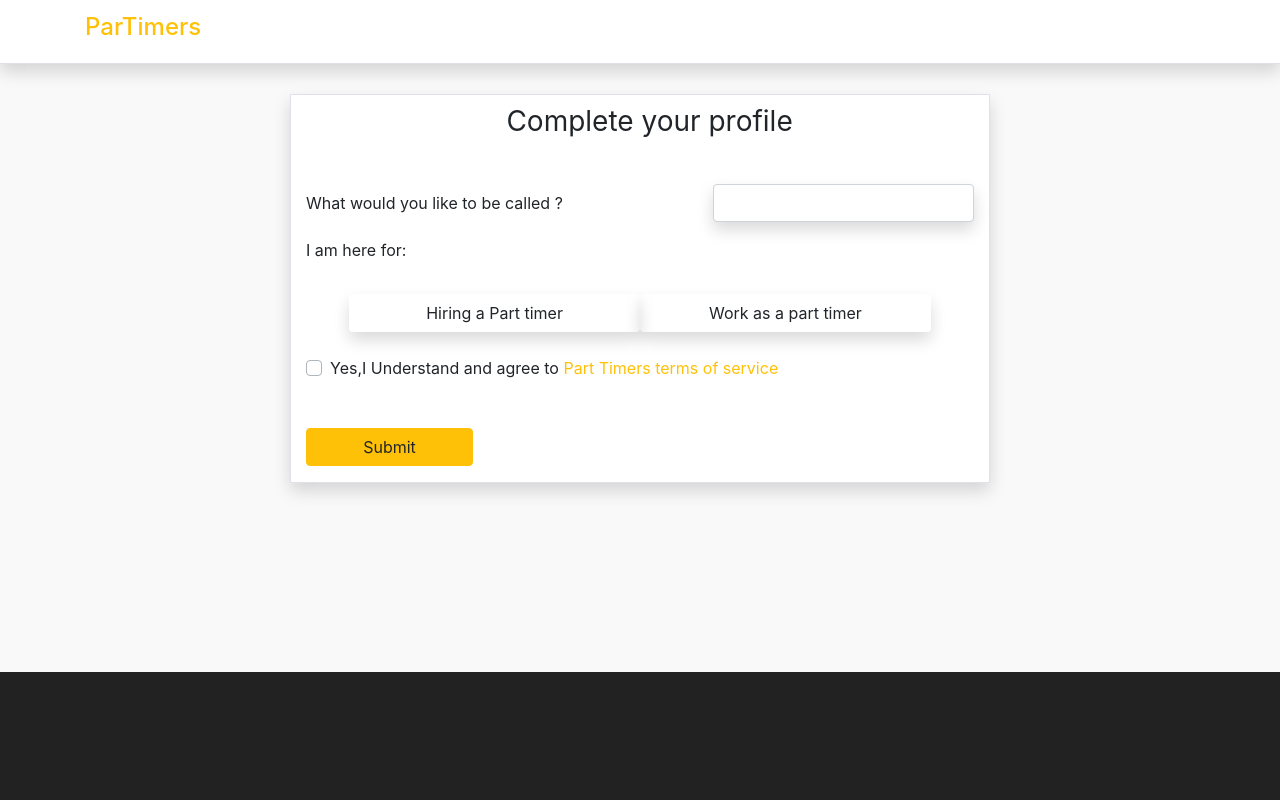
After one commit to Parthkatare/PartTimers, a PHP site: page /clgMinor/signinpage.php in a window 1280 px wide. The commit adds this page. Run offline with PHP 8.4, Linux system fonts and the light colour scheme; some libraries are stand-ins or nearby versions.

Commit message:
changes done pages added
changes done in
signup
postJob
Server
login
Pages added
indexforemployer
signinpage

```diff
--- a/server.php
+++ b/server.php
@@ -127,7 +127,7 @@
 
                             }
 
-                            header("Location: loggedinpage.php");
+                            header("Location: indexforemployer.php");
 
                         } else {
 
--- /dev/null
+++ b/signinpage.php
@@ -0,0 +1,147 @@
+<?php if (array_key_exists("submit", $_POST)) {
+
+       header("Location: Postjob.php");
+}
+    ?>
+<html>
+    <head>
+        <title>SignedUp</title>
+         <link rel="stylesheet" href="https://stackpath.bootstrapcdn.com/bootstrap/4.3.0/css/bootstrap.min.css" integrity="sha384-PDle/QlgIONtM1aqA2Qemk5gPOE7wFq8+Em+G/hmo5Iq0CCmYZLv3fVRDJ4MMwEA" crossorigin="anonymous">
+        <script src="https://code.jquery.com/jquery-3.3.1.slim.min.js" integrity="sha384-q8i/X+965DzO0rT7abK41JStQIAqVgRVzpbzo5smXKp4YfRvH+8abtTE1Pi6jizo" crossorigin="anonymous"></script>
+        <script src="https://cdnjs.cloudflare.com/ajax/libs/popper.js/1.14.7/umd/popper.min.js" integrity="sha384-UO2eT0CpHqdSJQ6hJty5KVphtPhzWj9WO1clHTMGa3JDZwrnQq4sF86dIHNDz0W1" crossorigin="anonymous"></script>
+        <script src="https://stackpath.bootstrapcdn.com/bootstrap/4.3.0/js/bootstrap.min.js" integrity="sha384-7aThvCh9TypR7fIc2HV4O/nFMVCBwyIUKL8XCtKE+8xgCgl/PQGuFsvShjr74PBp" crossorigin="anonymous"></script>
+
+
+        <script src="https://ajax.googleapis.com/ajax/libs/jquery/3.3.1/jquery.min.js"></script>
+
+       <script src="https://ajax.googleapis.com/ajax/libs/jqueryui/1.12.1/jquery-ui.min.js"></script>
+        <style>
+            .custom-checkbox .custom-control-input:checked ~ .custom-control-label::before {
+                            background-color:#ffc107 !important;
+                    }
+
+.custom-checkbox .custom-control-input:checked:focus ~ .custom-control-label::before {
+                            box-shadow: 0 0 0 1px #fff, 0 0 0 0.2rem rgba(255, 193, 7, 0.25)
+                    }
+.custom-checkbox .custom-control-input:focus ~ .custom-control-label::before {
+                            box-shadow: 0 0 0 1px #fff, 0 0 0 0.2rem rgba(0, 0, 0, 0.25)
+                    }
+.custom-checkbox .custom-control-input:active ~ .custom-control-label::before {
+                            background-color: #fce397;
+                    }
+            .ut:hover{
+                color:white;
+                background-color: #ffc108;
+            }
+
+            html{
+                border:0px;
+                margin: 0px;
+            }
+         body{
+              background-color: #F9F9F9;
+             border:0px;
+             margin:0px;
+          }
+            #center{
+               width: 700px;
+
+                position: relative;
+                top:30px;
+
+            }
+            .jumbotron{
+                background-color: #222222;
+                margin:0px;
+
+
+
+            }
+            #textup{
+                position: relative;
+                left:30%;
+                top:10px;
+                font-weight: normal;
+
+            }
+            .form-control:focus {
+                border-color: #FFC107;
+                box-shadow: inset 0 1px 1px rgba(0, 0, 0, 0.075), 0 0 8px rgba(255, 193, 7, 0.6);
+                }
+        </style>
+
+    </head>
+    <body>
+    <nav class="navbar navbar-expand-lg navbar-light bg-white border-bottom shadow">
+            <div class="container">
+                <a class="navbar-brand text-warning " href="#">
+                    <h4>ParTimers</h4>
+
+                </a>
+            </div>
+
+
+
+
+        </nav>
+        <div class="container "></div>
+    <div class="container bg-white border shadow " id="center">
+        <h3 id="textup">Complete your profile</h3>
+         <form method="post" >
+             <br>
+             <br>
+            <div class="form-group row">
+                <label for="staticEmail" class="col-sm-7 col-form-label">What would you like to be called ?</label>
+                <div class="col-sm-5">
+                    <input type="text"  class="form-control shadow "  >
+                </div>
+             </div>
+                <label>I am here for:</label>
+                <br>
+                <br>
+                <div class="row" >
+                <span class="col-sm-1"></span><span class="btn shadow col-sm-5 ut" id="emp">Hiring a Part timer</span>   <span class="btn shadow col-sm-5 ut" id="pt">Work as a part timer</span><span class="col-sm-1"></span>
+                <input type="hidden" id="eop">
+                </div>
+
+                <br>
+                <div class="custom-control custom-checkbox checkbox-warning">
+                <input type="checkbox" class="custom-control-input" id="customCheck1">
+                <label class="custom-control-label" for="customCheck1">Yes,I Understand and agree to <spam class="text-warning">Part Timers terms of service</spam></label>
+                    <br>
+                    <br>
+                </div>
+             <br>
+             <button type="submit" class="btn btn-warning btn-block col-sm-3 center"  name="submit" value="submit">Submit</button>
+
+
+        </form>
+        </div>
+
+
+        <div class="jumbotron jumbotron-fluid  fixed-bottom ">
+
+
+        </div>
+    <script>
+
+        $("#emp").click(function(){
+            $(this).css("background-color","#ffc107");
+            $(this).css("color","white");
+            $("#pt").css("background-color","white");
+            $("#pt").css("color","black");
+            $("#eop").value("emp");
+
+
+        })
+        $("#emp").click(function(){
+            $(this).css("background-color","#ffc107");
+            $(this).css("color","white");
+            $("#emp").css("background-color","white");
+            $("#emp").css("color","black");
+            $("#eop").value("pt");
+
+        })
+        </script>
+    </body>
+</html>
```
Also changed, not shown: Postjob.php (+28 -0 lines), indexforemployer.php (added, +107 -0 lines), login.php (+6 -2 lines), signUp.php (+20 -75 lines).
